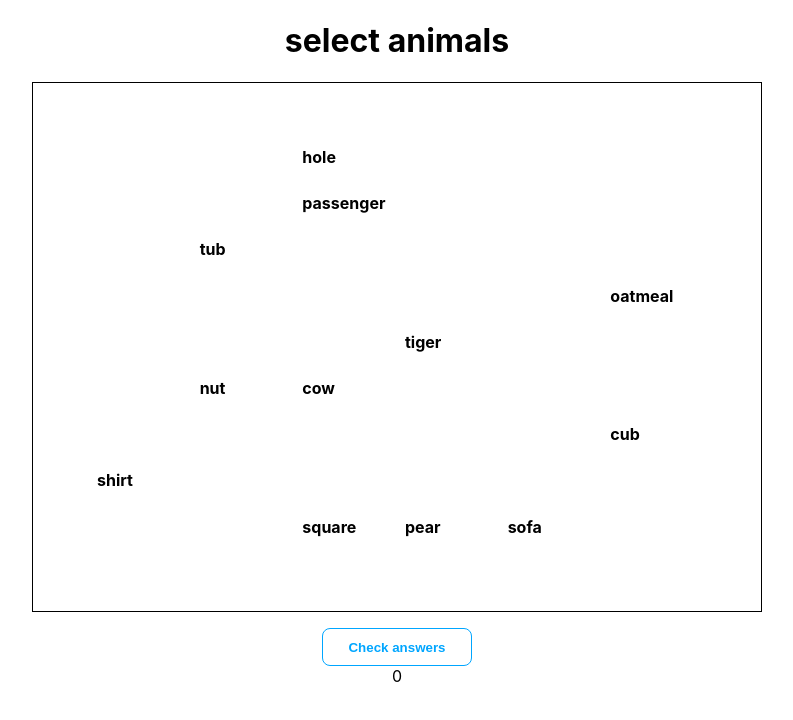
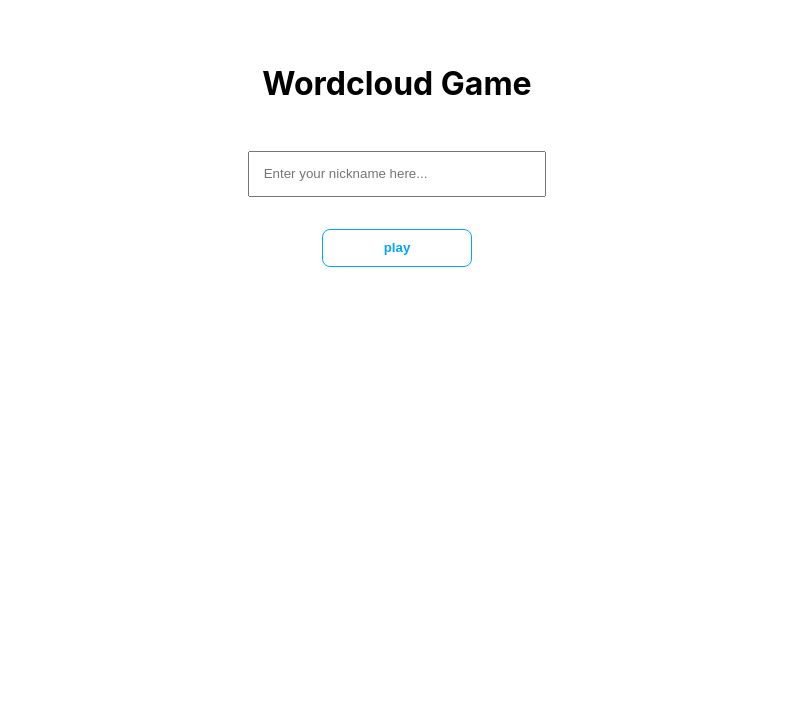
Before and after one commit to macmro7/wordcloud-game, a React (Create React App) app: page / in a window 1280 px wide. Shown: the top 720 px of the page, without its empty margins (243-1036 px from the left). Built offline with nearby package versions, Linux system fonts and the light colour scheme.

Commit message:
add login screen

```diff
--- a/src/App.css
+++ b/src/App.css
@@ -1,5 +1,30 @@
+* {
+  margin: 0;
+  padding: 0;
+}
+
 .App {
   text-align: center;
+}
+
+.login {
+  margin-top: 4em;
+}
+
+.login form {
+  display: flex;
+  flex-direction: column;
+  margin-top: 3em;
+  /* justify-content: center; */
+  align-items: center;
+  gap: 2em;
+}
+
+.login input {
+  padding: 1em;
+  width: 20em;
+  /* margin-left
+  display: block; */
 }
 
 .words {
--- a/src/Components/Game.jsx
+++ b/src/Components/Game.jsx
@@ -1,26 +1,44 @@
 import { useState } from 'react'
 import data from '../data.json'
 import Board from './Board'
+import Login from './Login'
 import generatePositions from './positions'
 
 function Game() {
     const [ positions, setPositions ] = useState(generatePositions(data))
     const [ score, setScore ] = useState(0)
+    const [ nickname, setNickname ] = useState('')
 
     function updateScore(calculatedScore) {
         setScore(calculatedScore)
     }
 
+    function updateNickname(name) {
+        setNickname(name)
+    }
+
     return (
         <>
-            <h1>{ data.question } </h1>
+            { nickname == '' ?
+                <Login
+                    updateNickname={ updateNickname }
+                />
+                :
+                <Board
+                all_words={ data.all_words }
+                good_words={ data.good_words }
+                positions={ positions }
+                updateScore={ updateScore }
+                />
+            }
+            {/* <h1>{ data.question } </h1>
             <Board
                 all_words={ data.all_words }
                 good_words={ data.good_words }
                 positions={ positions }
                 updateScore={ updateScore }
             />
-            { score }
+            { score } */}
         </>
     )
 }
--- /dev/null
+++ b/src/Components/Login.jsx
@@ -0,0 +1,39 @@
+import { useState } from "react"
+
+function Login(props) {
+    const { updateNickname } = props
+    const [ input, setInput ] = useState('')
+
+    function handleChange(e) {
+        setInput(e.target.value)
+        console.log(input)
+    }
+
+    function handleSubmit(event) {
+        console.log('ej')
+        event.preventDefault()
+        updateNickname(input)
+    }
+
+    return (
+        <div className="login">
+            <h1>Wordcloud Game</h1>
+            <form onSubmit={ handleSubmit }>
+                <input
+                    name="input"
+                    value={input}
+                    onChange={ handleChange }
+                    placeholder="Enter your nickname here..."
+                />
+                <button
+                    className="continue--button"
+                    // onSubmit={ handleSubmit }
+                >
+                    play
+                </button>
+            </form>
+        </div>
+    )
+}
+
+export default Login
```
